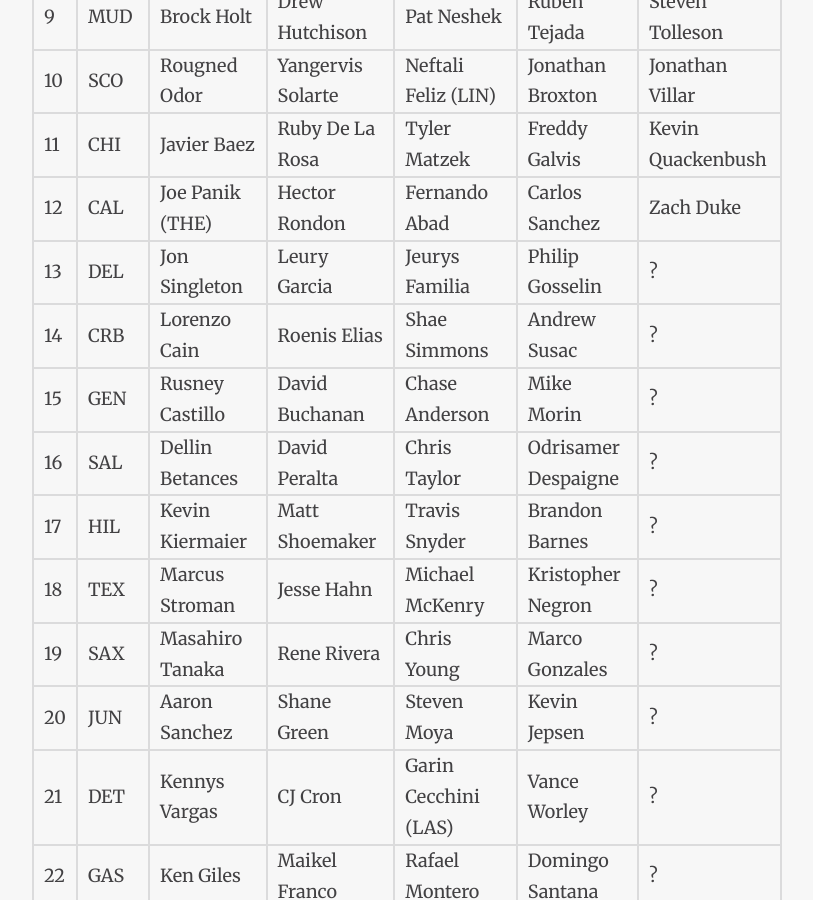
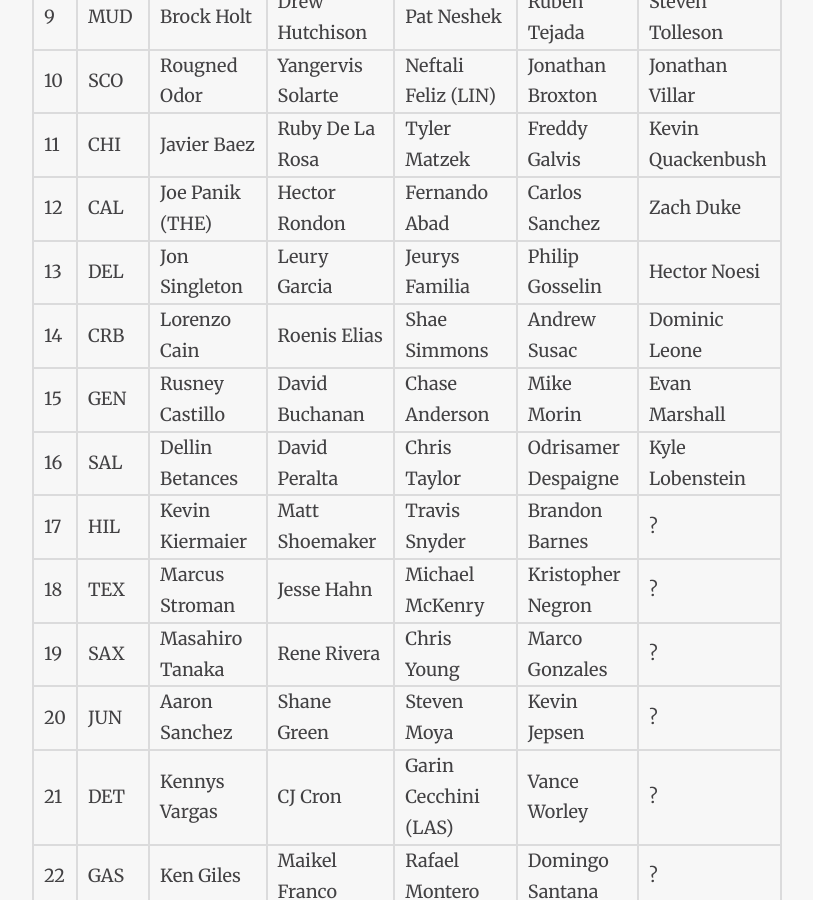
Before and after one commit to ADML1/adml1.github.io, a Jekyll site: the page built from draft.md, in a window 1280 px wide and 900 px high, scrolled down 1454 px. Shown: the whole window, without its empty margins (233-1046 px from the left). Built offline with Jekyll 4.4.1, drawn with Linux system fonts in a browser that asks for light colours; nearby versions of some CDN libraries.

Commit message:
Update Draft picks.

```diff
--- a/draft.md
+++ b/draft.md
@@ -23,10 +23,10 @@
 10 | SCO | Rougned Odor | Yangervis Solarte | Neftali Feliz (LIN) | Jonathan Broxton | Jonathan Villar
 11 | CHI | Javier Baez | Ruby De La Rosa | Tyler Matzek | Freddy Galvis | Kevin Quackenbush
 12 | CAL | Joe Panik (THE) | Hector Rondon | Fernando Abad | Carlos Sanchez | Zach Duke
-13 | DEL | Jon Singleton | Leury Garcia | Jeurys Familia | Philip Gosselin | ?
-14 | CRB | Lorenzo Cain | Roenis Elias | Shae Simmons | Andrew Susac | ?
-15 | GEN | Rusney Castillo | David Buchanan | Chase Anderson | Mike Morin | ?
-16 | SAL | Dellin Betances | David Peralta | Chris Taylor | Odrisamer Despaigne | ?
+13 | DEL | Jon Singleton | Leury Garcia | Jeurys Familia | Philip Gosselin | Hector Noesi
+14 | CRB | Lorenzo Cain | Roenis Elias | Shae Simmons | Andrew Susac | Dominic Leone
+15 | GEN | Rusney Castillo | David Buchanan | Chase Anderson | Mike Morin | Evan Marshall
+16 | SAL | Dellin Betances | David Peralta | Chris Taylor | Odrisamer Despaigne | Kyle Lobenstein
 17 | HIL | Kevin Kiermaier | Matt Shoemaker | Travis Snyder | Brandon Barnes | ?
 18 | TEX | Marcus Stroman | Jesse Hahn | Michael McKenry | Kristopher Negron | ?
 19 | SAX | Masahiro Tanaka | Rene Rivera | Chris Young | Marco Gonzales | ?
```
